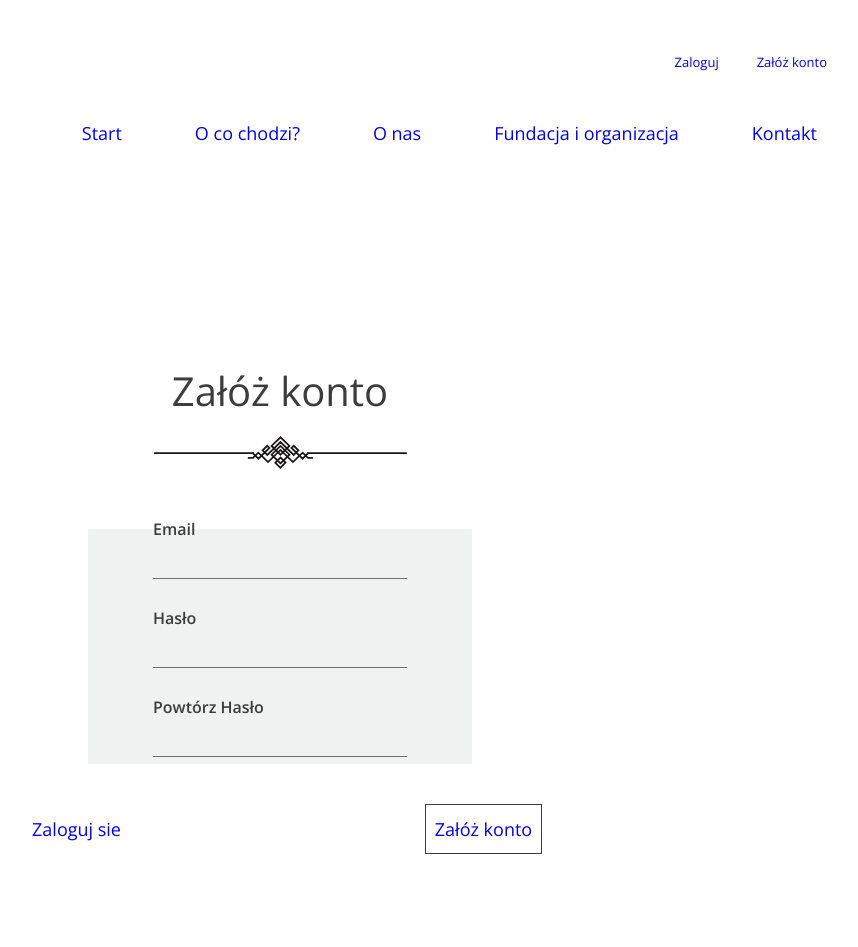
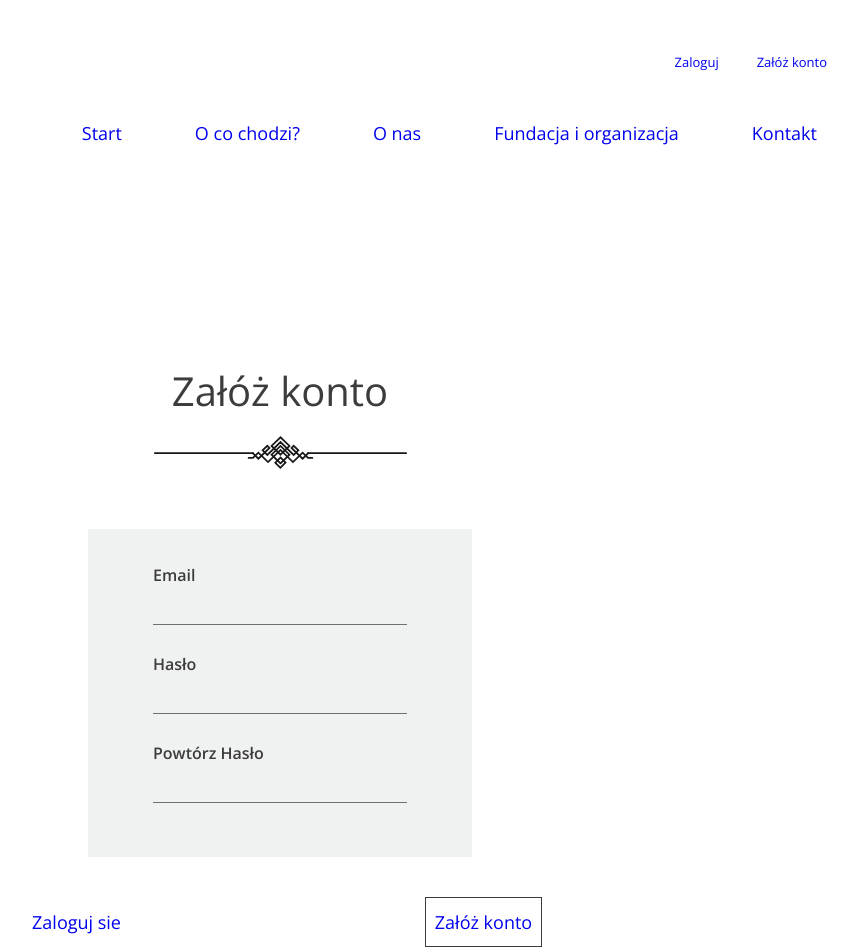
Before and after one commit to Kgiruc/website-oddam, a React (Create React App) app in the folder oddam/: page /register in a window 1280 px wide. Shown: the whole page, without its empty margins (284-1142 px from the left). Before the commit the page ends 854 px from the top, so only its background shows below. Built offline with nearby package versions, Linux system fonts and the light colour scheme.

Commit message:
add register style

```diff
--- a/oddam/src/components /Register.js
+++ b/oddam/src/components /Register.js
@@ -26,7 +26,7 @@ export default function Register(){
             <div className="container__sign__form">
                 <span>Załóż konto </span>
                 <img  className="img__decoration" src={Decoration} alt="decoration"/>
-                <form className="sign__form">
+                <form className="sign__form register">
                                 <span>
                                     <label>Email</label>
                                     <input type="text"/>
--- a/oddam/src/scss/components-style/sign.scss
+++ b/oddam/src/scss/components-style/sign.scss
@@ -89,3 +89,8 @@
 
       }
 }
+
+.register{
+  width: 384px;
+  height: 328px;
+}
```
